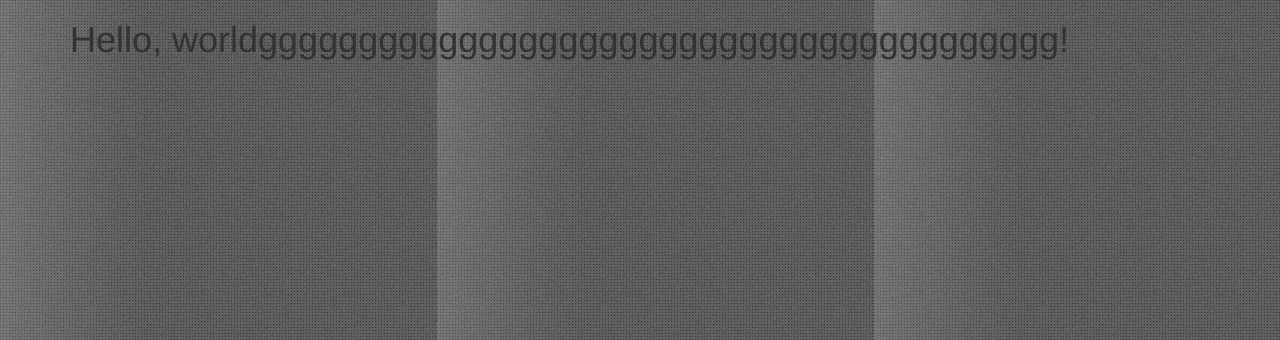
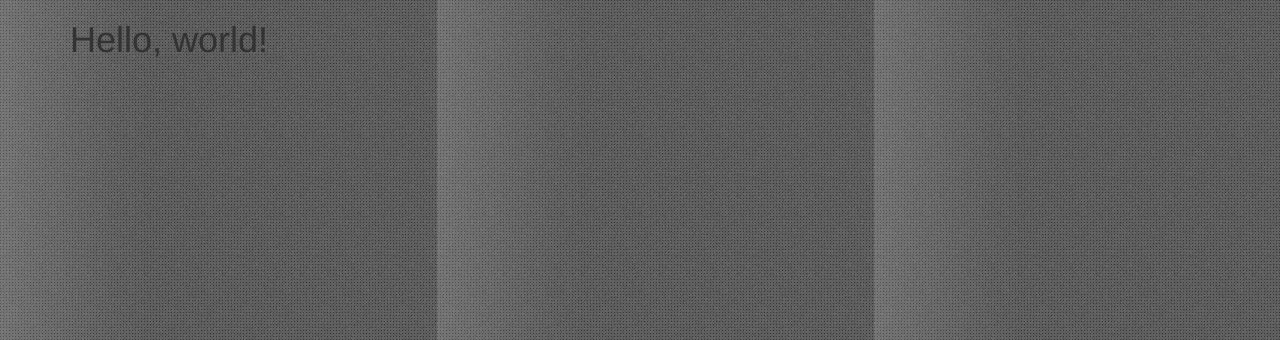
Before and after one commit to codertarasvaskiv/yogasoft, a Django app: page /app/ in a window 1280 px wide. Shown: the part 92-432 px from the top of the page. Run offline with Django 3.2, Linux system fonts and the light colour scheme; some libraries are stand-ins or nearby versions.

Commit message:
edited base templete

```diff
--- a/templates/base.html
+++ b/templates/base.html
@@ -56,7 +56,7 @@
       </div>
   </nav>
 
-    <h1 aria-busy="true"> Hello, worldgggggggggggggggggggggggggggggggggggggggg!</h1>
+    <h1 aria-busy="true"> Hello, world!</h1>
   </div>
 
 
```
